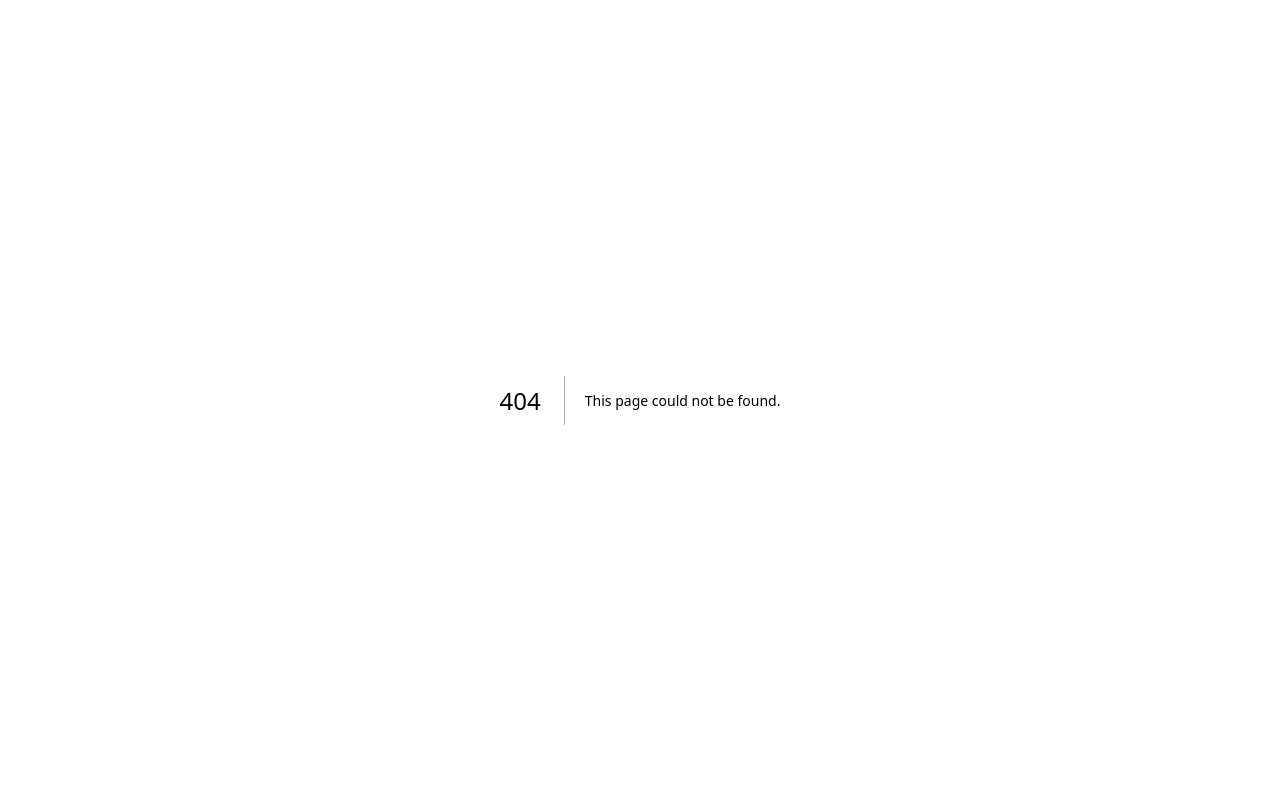
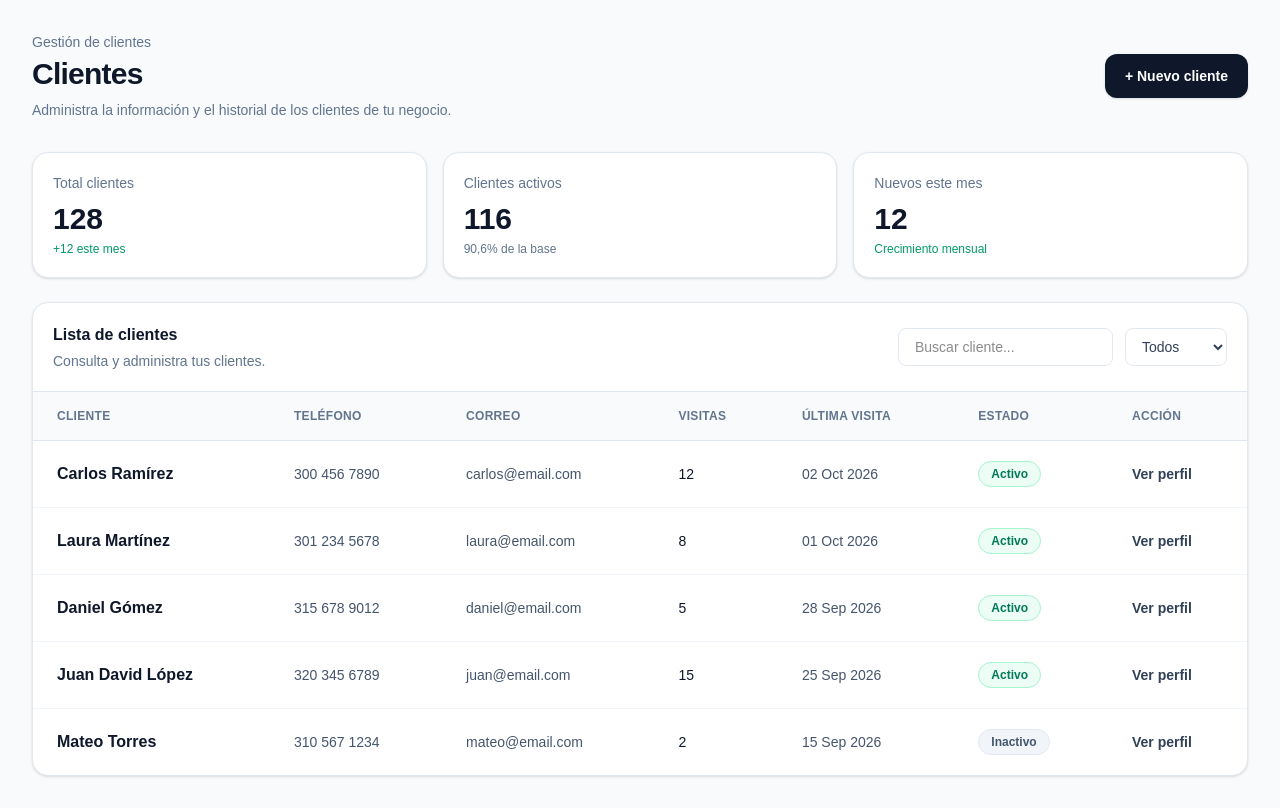
Before and after one commit to santiagomontoya463-crypto/vexia, a Next.js app in the folder apps/web/: page /clientes in a window 1280 px wide. Before the commit this address had no page. Built offline with nearby package versions, Linux system fonts and the light colour scheme.

Commit message:
feat: agregar modulo de clientes

```diff
--- /dev/null
+++ b/apps/web/src/app/clientes/page.tsx
@@ -0,0 +1,304 @@
+"use client";
+
+import { useState } from "react";
+
+type Client = {
+  id: number;
+  name: string;
+  phone: string;
+  email: string;
+  visits: number;
+  lastVisit: string;
+  status: "Activo" | "Inactivo";
+};
+
+const clients: Client[] = [
+  {
+    id: 1,
+    name: "Carlos Ramírez",
+    phone: "300 456 7890",
+    email: "carlos@email.com",
+    visits: 12,
+    lastVisit: "02 Oct 2026",
+    status: "Activo",
+  },
+  {
+    id: 2,
+    name: "Laura Martínez",
+    phone: "301 234 5678",
+    email: "laura@email.com",
+    visits: 8,
+    lastVisit: "01 Oct 2026",
+    status: "Activo",
+  },
+  {
+    id: 3,
+    name: "Daniel Gómez",
+    phone: "315 678 9012",
+    email: "daniel@email.com",
+    visits: 5,
+    lastVisit: "28 Sep 2026",
+    status: "Activo",
+  },
+  {
+    id: 4,
+    name: "Juan David López",
+    phone: "320 345 6789",
+    email: "juan@email.com",
+    visits: 15,
+    lastVisit: "25 Sep 2026",
+    status: "Activo",
+  },
+  {
+    id: 5,
+    name: "Mateo Torres",
+    phone: "310 567 1234",
+    email: "mateo@email.com",
+    visits: 2,
+    lastVisit: "15 Sep 2026",
+    status: "Inactivo",
+  },
+];
+
+export default function ClientsPage() {
+  const [search, setSearch] = useState("");
+  const [statusFilter, setStatusFilter] = useState("Todos");
+
+  const filteredClients = clients.filter((client) => {
+    const matchesSearch =
+      client.name.toLowerCase().includes(search.toLowerCase()) ||
+      client.phone.includes(search) ||
+      client.email.toLowerCase().includes(search.toLowerCase());
+
+    const matchesStatus =
+      statusFilter === "Todos" || client.status === statusFilter;
+
+    return matchesSearch && matchesStatus;
+  });
+
+  return (
+    <main className="min-h-screen bg-slate-50 p-6 md:p-8">
+      <div className="mx-auto max-w-7xl">
+
+        <div className="mb-8 flex flex-col gap-4 md:flex-row md:items-center md:justify-between">
+          <div>
+            <p className="mb-1 text-sm font-medium text-slate-500">
+              Gestión de clientes
+            </p>
+
+            <h1 className="text-3xl font-bold tracking-tight text-slate-900">
+              Clientes
+            </h1>
+
+            <p className="mt-2 text-sm text-slate-500">
+              Administra la información y el historial de los clientes de tu negocio.
+            </p>
+          </div>
+
+          <button
+            type="button"
+            className="rounded-xl bg-slate-900 px-5 py-3 text-sm font-semibold text-white shadow-sm transition hover:bg-slate-800"
+          >
+            + Nuevo cliente
+          </button>
+        </div>
+
+        <section className="mb-6 grid grid-cols-1 gap-4 md:grid-cols-3">
+
+          <div className="rounded-2xl border border-slate-200 bg-white p-5 shadow-sm">
+            <p className="text-sm text-slate-500">Total clientes</p>
+
+            <p className="mt-2 text-3xl font-bold text-slate-900">
+              128
+            </p>
+
+            <p className="mt-1 text-xs text-emerald-600">
+              +12 este mes
+            </p>
+          </div>
+
+          <div className="rounded-2xl border border-slate-200 bg-white p-5 shadow-sm">
+            <p className="text-sm text-slate-500">Clientes activos</p>
+
+            <p className="mt-2 text-3xl font-bold text-slate-900">
+              116
+            </p>
+
+            <p className="mt-1 text-xs text-slate-500">
+              90,6% de la base
+            </p>
+          </div>
+
+          <div className="rounded-2xl border border-slate-200 bg-white p-5 shadow-sm">
+            <p className="text-sm text-slate-500">Nuevos este mes</p>
+
+            <p className="mt-2 text-3xl font-bold text-slate-900">
+              12
+            </p>
+
+            <p className="mt-1 text-xs text-emerald-600">
+              Crecimiento mensual
+            </p>
+          </div>
+
+        </section>
+
+        <section className="overflow-hidden rounded-2xl border border-slate-200 bg-white shadow-sm">
+
+          <div className="flex flex-col gap-4 border-b border-slate-200 p-5 lg:flex-row lg:items-center lg:justify-between">
+
+            <div>
+              <h2 className="font-semibold text-slate-900">
+                Lista de clientes
+              </h2>
+
+              <p className="mt-1 text-sm text-slate-500">
+                Consulta y administra tus clientes.
+              </p>
+            </div>
+
+            <div className="flex flex-col gap-3 sm:flex-row">
+
+              <input
+                type="text"
+                value={search}
+                onChange={(event) => setSearch(event.target.value)}
+                placeholder="Buscar cliente..."
+                className="rounded-lg border border-slate-200 px-4 py-2 text-sm outline-none transition focus:border-slate-400"
+              />
+
+              <select
+                value={statusFilter}
+                onChange={(event) => setStatusFilter(event.target.value)}
+                className="rounded-lg border border-slate-200 bg-white px-3 py-2 text-sm text-slate-700 outline-none focus:border-slate-400"
+              >
+                <option value="Todos">Todos</option>
+                <option value="Activo">Activos</option>
+                <option value="Inactivo">Inactivos</option>
+              </select>
+
+            </div>
+
+          </div>
+
+          <div className="overflow-x-auto">
+
+            <table className="w-full min-w-[900px] text-left">
+
+              <thead className="bg-slate-50">
+
+                <tr className="border-b border-slate-200">
+
+                  <th className="px-6 py-4 text-xs font-semibold uppercase tracking-wide text-slate-500">
+                    Cliente
+                  </th>
+
+                  <th className="px-6 py-4 text-xs font-semibold uppercase tracking-wide text-slate-500">
+                    Teléfono
+                  </th>
+
+                  <th className="px-6 py-4 text-xs font-semibold uppercase tracking-wide text-slate-500">
+                    Correo
+                  </th>
+
+                  <th className="px-6 py-4 text-xs font-semibold uppercase tracking-wide text-slate-500">
+                    Visitas
+                  </th>
+
+                  <th className="px-6 py-4 text-xs font-semibold uppercase tracking-wide text-slate-500">
+                    Última visita
+                  </th>
+
+                  <th className="px-6 py-4 text-xs font-semibold uppercase tracking-wide text-slate-500">
+                    Estado
+                  </th>
+
+                  <th className="px-6 py-4 text-xs font-semibold uppercase tracking-wide text-slate-500">
+                    Acción
+                  </th>
+
+                </tr>
+
+              </thead>
+
+              <tbody>
+
+                {filteredClients.map((client) => (
+
+                  <tr
+                    key={client.id}
+                    className="border-b border-slate-100 last:border-0 hover:bg-slate-50"
+                  >
+
+                    <td className="px-6 py-5">
+
+                      <p className="font-semibold text-slate-900">
+                        {client.name}
+                      </p>
+
+                    </td>
+
+                    <td className="px-6 py-5 text-sm text-slate-600">
+                      {client.phone}
+                    </td>
+
+                    <td className="px-6 py-5 text-sm text-slate-600">
+                      {client.email}
+                    </td>
+
+                    <td className="px-6 py-5 text-sm font-medium text-slate-900">
+                      {client.visits}
+                    </td>
+
+                    <td className="px-6 py-5 text-sm text-slate-600">
+                      {client.lastVisit}
+                    </td>
+
+                    <td className="px-6 py-5">
+
+                      <span
+                        className={`inline-flex rounded-full px-3 py-1 text-xs font-semibold ${
+                          client.status === "Activo"
+                            ? "border border-emerald-200 bg-emerald-50 text-emerald-700"
+                            : "border border-slate-200 bg-slate-100 text-slate-600"
+                        }`}
+                      >
+                        {client.status}
+                      </span>
+
+                    </td>
+
+                    <td className="px-6 py-5">
+
+                      <button
+                        type="button"
+                        className="text-sm font-semibold text-slate-700 hover:text-slate-900"
+                      >
+                        Ver perfil
+                      </button>
+
+                    </td>
+
+                  </tr>
+
+                ))}
+
+              </tbody>
+
+            </table>
+
+          </div>
+
+          {filteredClients.length === 0 && (
+            <div className="p-10 text-center text-sm text-slate-500">
+              No encontramos clientes con esos criterios.
+            </div>
+          )}
+
+        </section>
+
+      </div>
+    </main>
+  );
+
+}
```
